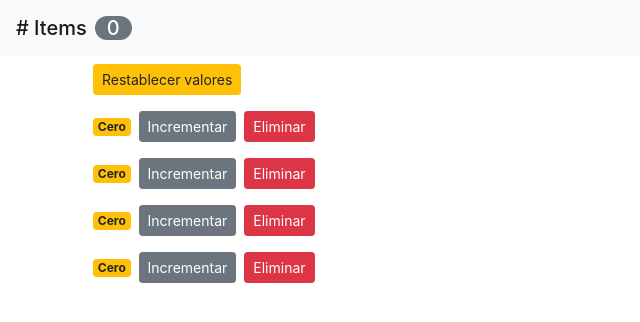
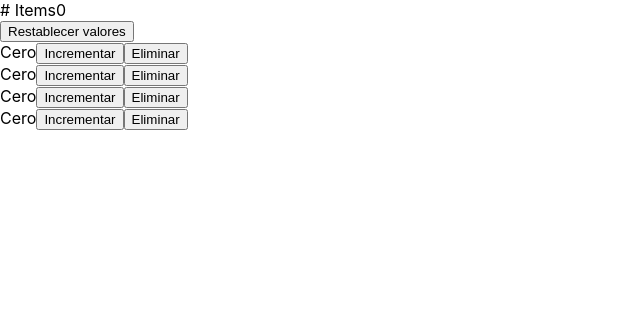
Before and after one commit to daniemc/react-example, a React (Create React App) app: page / in a window 1280 px wide. Shown: the top 322 px of the page, without its empty margins (0-640 px from the left). Built offline with nearby package versions, Linux system fonts and the light colour scheme.

Commit message:
remove bootstrap dependency to add custom styles

```diff
--- a/package.json
+++ b/package.json
@@ -3,7 +3,6 @@
   "version": "0.1.0",
   "private": true,
   "dependencies": {
-    "bootstrap": "^4.1.1",
     "react": "^16.5.2",
     "react-dom": "^16.5.2",
     "react-scripts": "2.0.4"
--- a/src/components/counter.jsx
+++ b/src/components/counter.jsx
@@ -7,8 +7,8 @@ class Counter extends Component {
   }
 
   getBadgeClasses() {
-    let classes = "badge m-2 badge-";
-    classes += this.props.counter.qty === 0 ? "warning" : "primary";
+    let classes = "";
+    classes += this.props.counter.qty === 0 ? "" : "";
     return classes;
   }
 
@@ -18,13 +18,13 @@ class Counter extends Component {
         <span className={this.getBadgeClasses()}>{this.formatCount()}</span>
         <button
           onClick={() => this.props.onIncrementCounter(this.props.counter)}
-          className="btn btn-secondary btn-sm"
+          className=""
         >
           Incrementar
         </button>
         <button
           onClick={() => this.props.onDeleteQty(this.props.counter.id)}
-          className="btn btn-danger btn-sm m-2"
+          className=""
         >
           Eliminar
         </button>
--- a/src/components/counters.jsx
+++ b/src/components/counters.jsx
@@ -11,7 +11,7 @@ class Counters extends Component {
 
     return (
       <div>
-        <button onClick={onResetQty} className="btn btn-warning btn-sm m-2">
+        <button onClick={onResetQty} className="">
           Restablecer valores
         </button>
         {counters.length > 0 &&
--- a/src/components/navbar.jsx
+++ b/src/components/navbar.jsx
@@ -3,10 +3,10 @@ import React from "react";
 // Stateless funcional component
 const Navbar = ({ counters }) => {
   return (
-    <nav className="navbar navbar-light bg-light">
-      <span className="navbar-brand mb-0 h1">
+    <nav className="">
+      <span className="">
         # Items
-        <span className="bange badge-pill badge-secondary m-2">{counters}</span>
+        <span className="">{counters}</span>
       </span>
     </nav>
   );
--- a/src/index.js
+++ b/src/index.js
@@ -2,6 +2,5 @@ import React from 'react';
 import ReactDOM from 'react-dom';
 import './index.css';
 import App from './App';
-import 'bootstrap/dist/css/bootstrap.css'
 
 ReactDOM.render( < App / > , document.getElementById('root'));
```
Also changed, not shown: 1 other file (tests, documents, lock files or other folders).
